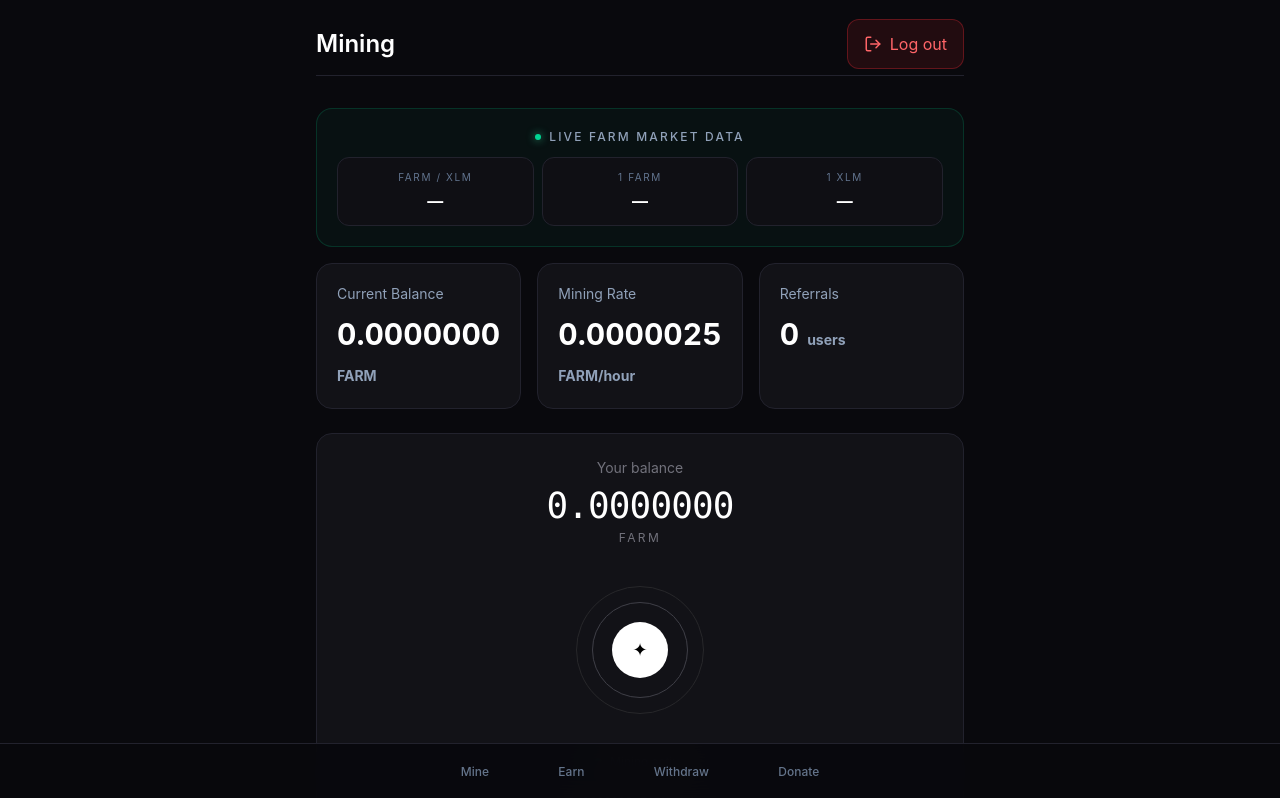
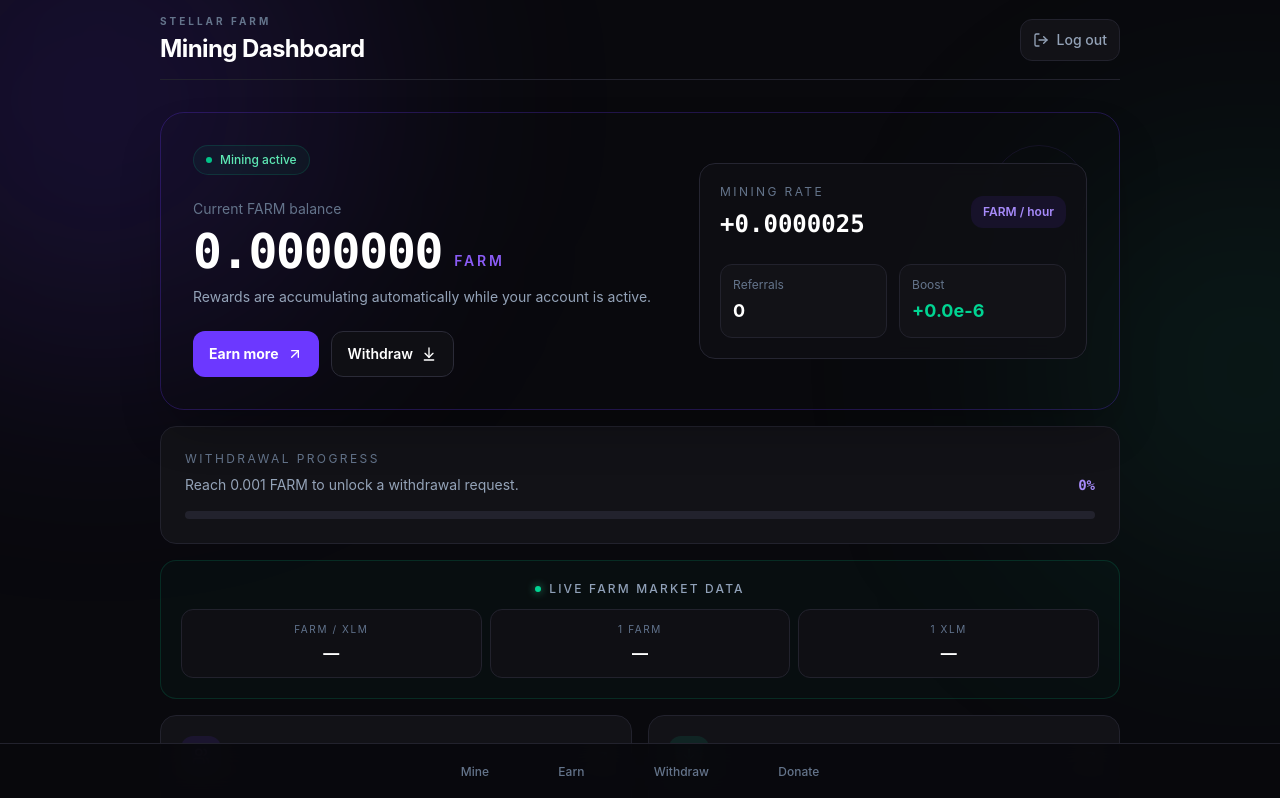
Before and after one commit to arashKazerouni/star-miner, a Next.js app: page /dashboard in a window 1280 px wide. Shown: the top 798 px of the page. Built offline with nearby package versions, Linux system fonts and the light colour scheme; no server answers.

Commit message:
Redesign mining dashboard UI

```diff
--- a/components/mining/MiningDashboard.tsx
+++ b/components/mining/MiningDashboard.tsx
@@ -1,28 +1,29 @@
 "use client";
 
-import { useState } from "react";
+import { useMemo, useState } from "react";
+import Link from "next/link";
 import { useRouter } from "next/navigation";
-import { LogOut } from "lucide-react";
+import { ArrowDownToLine, ArrowUpRight, LogOut, Users } from "lucide-react";
 import MiningCore from "@/components/mining/MiningCore";
 import FarmXlmPrice from "@/components/market/FarmXlmPrice";
 import { useUser } from "@/context/UserContext";
 import { createClient } from "@/lib/supabase/client";
+import { WITHDRAWAL_THRESHOLD } from "@/lib/withdrawal";
 
 function formatRate(rate: number) {
   if (rate >= 0.000001) return rate.toFixed(7);
   return rate.toExponential(2);
 }
 
-const stats = [
-  ["Current Balance", "FARM"],
-  ["Mining Rate", "FARM/hour"],
-  ["Referrals", "users"],
-] as const;
-
 export default function MiningDashboard() {
   const { user, currentBalance } = useUser();
   const router = useRouter();
   const [loggingOut, setLoggingOut] = useState(false);
+
+  const progress = useMemo(
+    () => Math.min((currentBalance / WITHDRAWAL_THRESHOLD) * 100, 100),
+    [currentBalance],
+  );
 
   async function handleLogout() {
     setLoggingOut(true);
@@ -32,52 +33,122 @@ export default function MiningDashboard() {
   }
 
   return (
-    <main className="min-h-screen bg-[var(--bg-canvas)] text-white">
-      <section className="min-h-screen p-3 max-w-2xl mx-auto">
-        <header className="mb-8 flex h-16 items-center justify-between border-b border-[var(--border-subtle)]">
-          <h1 className="text-2xl font-semibold">Mining</h1>
-          <div className="flex items-center gap-3">
+    <main className="min-h-screen overflow-hidden bg-[#09090D] text-white">
+      <div className="pointer-events-none fixed inset-0">
+        <div className="absolute -left-40 -top-40 h-[520px] w-[520px] rounded-full bg-[#6C38FF]/15 blur-[130px]" />
+        <div className="absolute right-[-180px] top-[20%] h-[420px] w-[420px] rounded-full bg-[#10B981]/10 blur-[130px]" />
+      </div>
+
+      <section className="relative mx-auto min-h-screen max-w-5xl px-4 pb-28 sm:px-6 lg:px-8">
+        <header className="flex h-20 items-center justify-between border-b border-[#22222D]">
+          <div>
+            <p className="text-[10px] font-bold uppercase tracking-[0.3em] text-[#64748B]">Stellar Farm</p>
+            <h1 className="mt-1 text-xl font-bold tracking-tight sm:text-2xl">Mining Dashboard</h1>
+          </div>
           <button
             onClick={handleLogout}
             disabled={loggingOut}
-              className="flex items-center justify-center gap-2 rounded-xl border border-red-500/30 bg-red-500/10 px-4 py-3 text-red-400 transition hover:bg-red-500/20 disabled:opacity-50"
+            aria-label="Log out"
+            className="flex items-center gap-2 rounded-xl border border-[#22222D] bg-[#121217] px-3 py-2.5 text-sm font-medium text-[#94A3B8] transition hover:border-red-500/30 hover:bg-red-500/10 hover:text-red-400 disabled:opacity-50"
           >
-              <LogOut size={18} />
-              {loggingOut ? "Logging out..." : "Log out"}
+            <LogOut size={16} />
+            <span className="hidden sm:inline">{loggingOut ? "Logging out..." : "Log out"}</span>
           </button>
-          </div>
         </header>
 
-        <div className="mb-4 rounded-2xl border border-emerald-500/20 bg-emerald-500/5 p-5">
-          <FarmXlmPrice />
+        <div className="pt-6 sm:pt-8">
+          <section className="relative overflow-hidden rounded-3xl border border-[#6C38FF]/25 bg-[radial-gradient(circle_at_75%_15%,rgba(108,56,255,0.24),transparent_42%),#121217] p-6 shadow-2xl shadow-black/30 sm:p-8">
+            <div className="absolute right-8 top-8 hidden h-24 w-24 rounded-full border border-[#8B5CF6]/10 sm:block" />
+            <div className="relative grid gap-8 lg:grid-cols-[1.1fr_0.9fr] lg:items-center">
+              <div>
+                <div className="inline-flex items-center gap-2 rounded-full border border-emerald-400/15 bg-emerald-400/5 px-3 py-1.5 text-xs font-medium text-emerald-300">
+                  <span className="h-1.5 w-1.5 animate-pulse rounded-full bg-emerald-400" />
+                  Mining active
+                </div>
+                <p className="mt-6 text-sm text-[#64748B]">Current FARM balance</p>
+                <div className="mt-2 flex flex-wrap items-end gap-3">
+                  <span className="font-mono text-4xl font-bold tracking-tight tabular-nums sm:text-5xl">{currentBalance.toFixed(7)}</span>
+                  <span className="mb-1 text-sm font-semibold tracking-[0.2em] text-[#8B5CF6]">FARM</span>
+                </div>
+                <p className="mt-3 text-sm text-[#94A3B8]">Rewards are accumulating automatically while your account is active.</p>
+                <div className="mt-6 flex flex-wrap gap-3">
+                  <Link href="/earn" className="inline-flex items-center gap-2 rounded-xl bg-[#6C38FF] px-4 py-3 text-sm font-bold transition hover:-translate-y-0.5 hover:bg-[#5A2EE5]">
+                    Earn more <ArrowUpRight size={16} />
+                  </Link>
+                  <Link href="/withdraw" className="inline-flex items-center gap-2 rounded-xl border border-[#2B2B38] bg-[#0F0F14] px-4 py-3 text-sm font-semibold text-white transition hover:border-[#6C38FF]/40">
+                    Withdraw <ArrowDownToLine size={16} />
+                  </Link>
+                </div>
               </div>
 
-        <div className="grid gap-4 md:grid-cols-3">
-          {stats.map(([title, unit]) => {
-            const value =
-              title === "Current Balance"
-                ? currentBalance.toFixed(7)
-                : title === "Mining Rate"
-                  ? formatRate(user.miningRate)
-                  : String(user.referrals);
+              <div className="rounded-2xl border border-[#252531] bg-[#0F0F14]/80 p-5 backdrop-blur">
+                <div className="flex items-center justify-between gap-4">
+                  <div>
+                    <p className="text-xs uppercase tracking-[0.2em] text-[#64748B]">Mining rate</p>
+                    <p className="mt-2 font-mono text-2xl font-bold tabular-nums">+{formatRate(user.miningRate)}</p>
+                  </div>
+                  <div className="rounded-xl bg-[#6C38FF]/10 px-3 py-2 text-xs font-semibold text-[#A78BFA]">FARM / hour</div>
+                </div>
+                <div className="mt-6 grid grid-cols-2 gap-3">
+                  <div className="rounded-xl border border-[#22222D] bg-[#121217] p-3">
+                    <p className="text-xs text-[#64748B]">Referrals</p>
+                    <p className="mt-1 text-lg font-bold">{user.referrals}</p>
+                  </div>
+                  <div className="rounded-xl border border-[#22222D] bg-[#121217] p-3">
+                    <p className="text-xs text-[#64748B]">Boost</p>
+                    <p className="mt-1 text-lg font-bold text-emerald-400">+{(user.referrals * 0.5).toFixed(1)}e-6</p>
+                  </div>
+                </div>
+              </div>
+            </div>
+          </section>
 
-            return (
-              <div
-                key={title}
-                className="rounded-2xl border border-[var(--border-subtle)] bg-[var(--bg-surface-card)] p-5"
-              >
-                <p className="text-sm text-slate-400">{title}</p>
-                <p className="mt-3 text-3xl font-bold tabular-nums w-full">
-                  {value}{" "}
-                  <span className="text-sm text-slate-400">{unit}</span>
-                </p>
+          <section className="mt-4 rounded-2xl border border-[#22222D] bg-[#121217] p-5 sm:p-6">
+            <div className="flex items-end justify-between gap-4">
+              <div>
+                <p className="text-xs uppercase tracking-[0.2em] text-[#64748B]">Withdrawal progress</p>
+                <p className="mt-2 text-sm text-[#94A3B8]">Reach {WITHDRAWAL_THRESHOLD.toFixed(3)} FARM to unlock a withdrawal request.</p>
               </div>
-            );
-          })}
+              <span className="font-mono text-sm font-bold text-[#A78BFA]">{progress.toFixed(0)}%</span>
             </div>
+            <div className="mt-4 h-2 overflow-hidden rounded-full bg-[#22222D]">
+              <div className="h-full rounded-full bg-gradient-to-r from-[#6C38FF] to-[#8B5CF6] transition-[width] duration-300" style={{ width: `${progress}%` }} />
+            </div>
+          </section>
 
-        <div className="mt-6 rounded-2xl border border-[var(--border-subtle)] bg-[var(--bg-surface-card)] p-6">
+          <section className="mt-4 rounded-2xl border border-emerald-400/15 bg-emerald-400/[0.03] p-4 sm:p-5">
+            <FarmXlmPrice />
+          </section>
+
+          <section className="mt-4 grid gap-4 sm:grid-cols-2">
+            <Link href="/earn" className="group rounded-2xl border border-[#22222D] bg-[#121217] p-5 transition hover:-translate-y-0.5 hover:border-[#6C38FF]/40">
+              <div className="flex items-center justify-between">
+                <span className="flex h-10 w-10 items-center justify-center rounded-xl bg-[#6C38FF]/10 text-[#A78BFA]"><Users size={18} /></span>
+                <ArrowUpRight size={17} className="text-[#64748B] transition group-hover:text-white" />
+              </div>
+              <h2 className="mt-5 font-bold">Grow your rewards</h2>
+              <p className="mt-2 text-sm leading-6 text-[#64748B]">Invite friends and increase your mining rate with referral rewards.</p>
+            </Link>
+            <Link href="/withdraw" className="group rounded-2xl border border-[#22222D] bg-[#121217] p-5 transition hover:-translate-y-0.5 hover:border-emerald-400/30">
+              <div className="flex items-center justify-between">
+                <span className="flex h-10 w-10 items-center justify-center rounded-xl bg-emerald-400/10 text-emerald-300"><ArrowDownToLine size={18} /></span>
+                <ArrowUpRight size={17} className="text-[#64748B] transition group-hover:text-white" />
+              </div>
+              <h2 className="mt-5 font-bold">Manage withdrawals</h2>
+              <p className="mt-2 text-sm leading-6 text-[#64748B]">Check your eligibility, submit a Stellar wallet, and track requests.</p>
+            </Link>
+          </section>
+
+          <section className="mt-4 rounded-3xl border border-[#22222D] bg-[#121217] p-5 sm:p-8">
+            <div className="mb-6 flex items-center justify-between">
+              <div>
+                <p className="text-xs uppercase tracking-[0.2em] text-[#64748B]">Live mining</p>
+                <h2 className="mt-2 text-xl font-bold">Your FARM is growing</h2>
+              </div>
+              <span className="rounded-full bg-emerald-400/10 px-3 py-1.5 text-xs font-semibold text-emerald-300">Active</span>
+            </div>
             <MiningCore balance={currentBalance} miningRate={user.miningRate} />
+          </section>
         </div>
       </section>
     </main>
```
Lines whose indentation alone changed are shown as unchanged.
